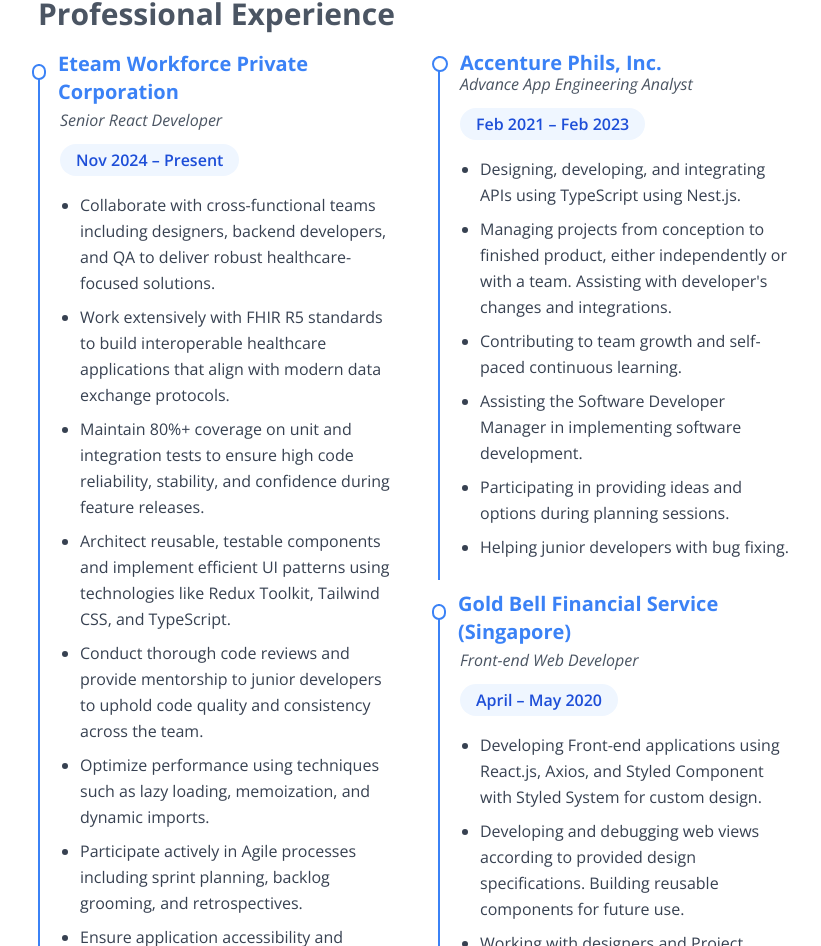
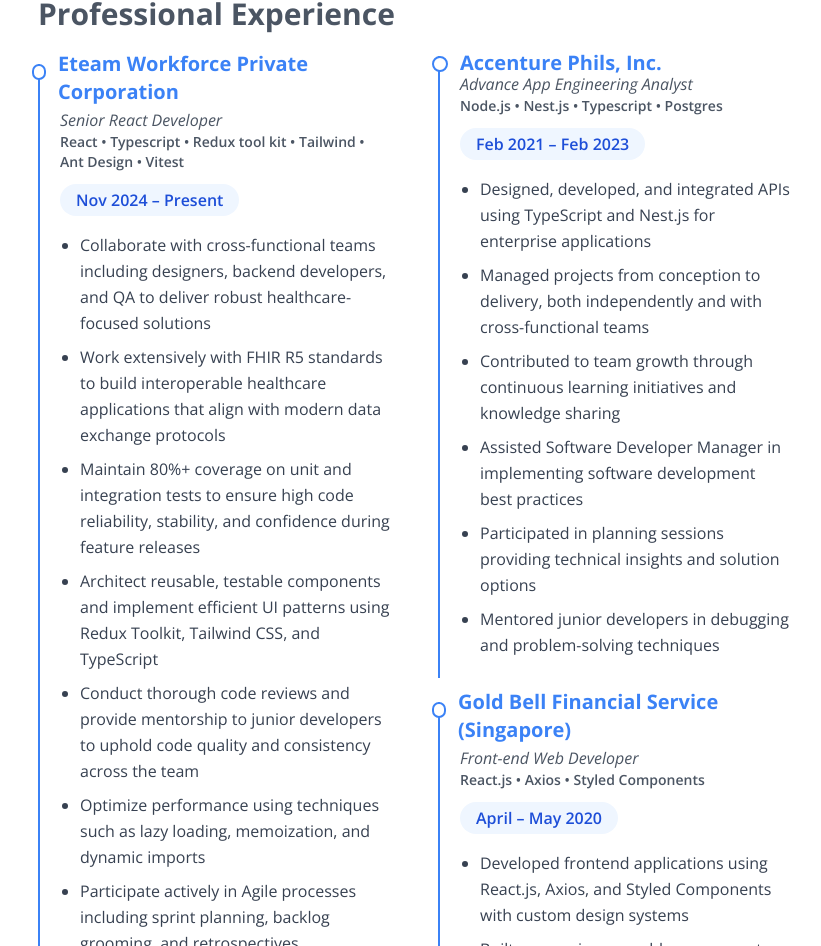
Before and after one commit to uraman2000/portfoliov2, a React (Vite) app: page / in a window 1280 px wide. Shown: the part 1854-2800 px from the top of the page, without its empty margins (218-1039 px from the left). Built offline with nearby package versions, Linux system fonts and the light colour scheme.

Commit message:
Add new resume PDF and update PersonalExperience component to include tech stack for each position, enhancing clarity and detail in job history.

```diff
--- a/src/components/PersonalExperience.jsx
+++ b/src/components/PersonalExperience.jsx
@@ -1,51 +1,74 @@
 /* eslint-disable react/no-unescaped-entities */
-import React from "react"
-import { animated } from '@react-spring/web'
-import { useStaggeredAnimation } from '../hooks/useScrollAnimation'
+import React from "react";
+import { animated } from "@react-spring/web";
+import { useStaggeredAnimation } from "../hooks/useScrollAnimation";
 
 const jobHistory = [
   {
     company: "Eteam Workforce Private Corporation",
     position: "Senior React Developer",
     duration: "Nov 2024 – Present",
+    techStack: [
+      "React",
+      "Typescript",
+      "Redux tool kit",
+      "Tailwind",
+      "Ant Design",
+      "Vitest",
+    ],
     responsibilities: [
-      "Collaborate with cross-functional teams including designers, backend developers, and QA to deliver robust healthcare-focused solutions.",
-      "Work extensively with FHIR R5 standards to build interoperable healthcare applications that align with modern data exchange protocols.",
-      "Maintain 80%+ coverage on unit and integration tests to ensure high code reliability, stability, and confidence during feature releases.",
-      "Architect reusable, testable components and implement efficient UI patterns using technologies like Redux Toolkit, Tailwind CSS, and TypeScript.",
-      "Conduct thorough code reviews and provide mentorship to junior developers to uphold code quality and consistency across the team.",
-      "Optimize performance using techniques such as lazy loading, memoization, and dynamic imports.",
-      "Participate actively in Agile processes including sprint planning, backlog grooming, and retrospectives.",
-      "Ensure application accessibility and responsiveness across devices and browsers.",
+      "Collaborate with cross-functional teams including designers, backend developers, and QA to deliver robust healthcare-focused solutions",
+      "Work extensively with FHIR R5 standards to build interoperable healthcare applications that align with modern data exchange protocols",
+      "Maintain 80%+ coverage on unit and integration tests to ensure high code reliability, stability, and confidence during feature releases",
+      "Architect reusable, testable components and implement efficient UI patterns using Redux Toolkit, Tailwind CSS, and TypeScript",
+      "Conduct thorough code reviews and provide mentorship to junior developers to uphold code quality and consistency across the team",
+      "Optimize performance using techniques such as lazy loading, memoization, and dynamic imports",
+      "Participate actively in Agile processes including sprint planning, backlog grooming, and retrospectives",
+      "Ensure application accessibility and responsiveness across devices and browsers",
     ],
   },
   {
     company: "Yempo - Your Employees Offshore",
     position: "Senior React Developer",
     duration: "Nov 2023 – Oct 2024",
+    techStack: [
+      "React",
+      "Typescript",
+      "Redux tool kit",
+      "Tailwind",
+      "Ant Design",
+      "Vitest",
+    ],
     responsibilities: [
-      "Participate in technical discussions and provide leadership in architectural decisions related to the front-end.",
-      "Mentor and guide junior developers by providing code reviews, knowledge sharing, and on-the-job training.",
-      "Stay up-to-date with the latest trends and advancements in React and related front-end technologies.",
-      "Proactively identify and propose improvements to development processes and tools.",
-      "Collaborate effectively with cross-functional teams (back-end developers, product managers) to achieve project goals.",
-      "Take ownership of assigned features and applications, ensuring timely delivery and quality.",
-      "Conduct thorough code reviews and provide actionable feedback to improve code quality, maintainability, and adherence to coding standards.",
+      "Led technical discussions and provided leadership in architectural decisions related to frontend development",
+      "Mentored and guided junior developers through code reviews, knowledge sharing, and hands-on training",
+      "Stayed current with latest trends and advancements in React and related frontend technologies",
+      "Proactively identified and proposed improvements to development processes and tools",
+      "Collaborated effectively with cross-functional teams (backend developers, product managers) to achieve project goals",
+      "Took ownership of assigned features and applications, ensuring timely delivery and quality",
+      "Conducted thorough code reviews and provided actionable feedback to improve code quality, maintainability, and coding standards",
     ],
   },
   {
     company: "New York Global Consultants Inc. (NYGCI)",
     position: "Senior React Developer",
     duration: "Feb 2023 – Nov 2023",
+    techStack: [
+      "React",
+      "Typescript",
+      "Redux tool kit",
+      "Material UI",
+      "Styled component",
+      "Vitest",
+    ],
     responsibilities: [
-      "Developing user-facing applications using ReactJS",
-      "Build ReactJS application using Typescript.",
-      "Building modular and reusable components and libraries",
-      "Optimizing your application for performance",
-      "Implementing automated testing integrated into development and maintenance workflows.",
-      "Staying up to date with all recent developments in the JavaScript and ReactJS space",
-      "Keeping an eye on security updates and issues found with React and all project dependencies.",
-      "Proposing any upgrades and updates necessary for keeping up with modern security and development best practices",
+      "Developed user-facing applications using React.js and TypeScript for enterprise clients",
+      "Built modular and reusable components and libraries to improve development efficiency",
+      "Optimized applications for performance using modern React patterns and best practices",
+      "Implemented automated testing integrated into development and maintenance workflows",
+      "Stayed up-to-date with developments in the JavaScript and React.js ecosystem",
+      "Monitored security updates and issues with React and all project dependencies",
+      "Proposed upgrades and updates necessary for maintaining modern security and development best practices",
     ],
   },
 
@@ -53,65 +76,98 @@
     company: "Accenture Phils, Inc.",
     position: "Advance App Engineering Analyst",
     duration: "Feb 2021 – Feb 2023 ",
+    techStack: [
+      "Node.js",
+      "Nest.js",
+      "Typescript",
+      "Postgres",
+    ],
     responsibilities: [
-      "Designing, developing, and integrating APIs using TypeScript using Nest.js.",
-      "Managing projects from conception to finished product, either independently or with a team. Assisting with developer's changes and integrations.",
-      "Contributing to team growth and self-paced continuous learning.",
-      "Assisting the Software Developer Manager in implementing software development.",
-      "Participating in providing ideas and options during planning sessions.",
-      "Helping junior developers with bug fixing.",
+      "Designed, developed, and integrated APIs using TypeScript and Nest.js for enterprise applications",
+      "Managed projects from conception to delivery, both independently and with cross-functional teams",
+      "Contributed to team growth through continuous learning initiatives and knowledge sharing",
+      "Assisted Software Developer Manager in implementing software development best practices",
+      "Participated in planning sessions providing technical insights and solution options",
+      "Mentored junior developers in debugging and problem-solving techniques",
     ],
   },
   {
     company: "Gold Bell Financial Service (Singapore)",
     position: "Front-end Web Developer",
     duration: "April – May 2020",
+    techStack: [
+      "React.js",
+      "Axios",
+      "Styled Components",
+    ],
     responsibilities: [
-      "Developing Front-end applications using React.js, Axios, and Styled Component with Styled System for custom design.",
-      "Developing and debugging web views according to provided design specifications. Building reusable components for future use.",
-      "Working with designers and Project Manager for deployment on the server.",
+      "Developed frontend applications using React.js, Axios, and Styled Components with custom design systems",
+      "Built responsive, reusable components according to provided design specifications for future scalability",
+      "Collaborated with designers and Project Managers for seamless server deployment and production releases",
     ],
   },
   {
     company: "Radio Wealth Finance Company, Inc. (Philippines)",
     position: "Full Stack Web Developer",
     duration: "Jul 2019 – Feb 2021",
+    techStack: [
+      "React.js",
+      "Material-UI",
+      "Node.js",
+      "TypeORM",
+      "Microsoft SQL Server",
+      "MySQL",
+      ".NET Entity Framework",
+    ],
     responsibilities: [
-      "Developing Rest APIs using Node.js, TypeOrm, MsSql, and MySQL.",
-      "Developing Front-end applications using React.js and Material-UI.",
-      "Developing a PDC monitoring system to monitor all the PDC transactions of all branches of the company.",
-      "Developing APIs for Policy Portal using DotNet Entity Framework.",
+      "Designed and developed robust RESTful APIs using Node.js, TypeORM, and databases like MS SQL Server and MySQL to support financial services workflows",
+      "Built scalable, responsive frontend applications using React.js and Material-UI, ensuring modern UI/UX for internal business tools",
+      "Led the development of a Post-Dated Check (PDC) Monitoring System, enabling real-time tracking and reporting of PDC transactions across multiple branches",
+      "Developed APIs for a Policy Portal using .NET Entity Framework, supporting integrated and automated policy management processes",
     ],
   },
   {
     company: "Tektos Ecosystems Limited (Philippines)",
     position: "Android Developer",
     duration: "Aug 2018 – Nov 2018",
+    techStack: [
+      "Android",
+      "Kotlin",
+    ],
     responsibilities: [
-      "Created a custom UI view component for the app.",
-      "Improving and developing the app.",
+      "Created custom UI view components for production Android applications",
+      "Enhanced and optimized existing applications for improved performance and user experience",
     ],
   },
   {
     company: "Infotouch (Philippines)",
     position: "Android Developer",
     duration: "Feb 2018 – Aug 2018",
+    techStack: [
+      "Android",
+      "Kotlin",
+    ],
     responsibilities: [
-      "Working with API developers and App Designers to deliver a user-friendly Stock Marketing app for the company's client.",
-      "Using Retrofit and RxJava for API Integration.",
-      "Using the Kotlin language.",
+      "Collaborated with API developers and designers to deliver user-friendly stock trading application",
+      "Implemented API integration using Retrofit and RxJava for seamless data handling",
     ],
   },
-]
+];
 
 export default function PersonalExperience() {
-  const middleIndex = Math.ceil(jobHistory.length / 3)
-  const column1Data = jobHistory.slice(0, middleIndex )
-  const column2Data = jobHistory.slice(middleIndex)
+  const middleIndex = Math.ceil(jobHistory.length / 3);
+  const column1Data = jobHistory.slice(0, middleIndex);
+  const column2Data = jobHistory.slice(middleIndex);
 
   // Staggered animations for job history items
-  const [column1Ref, column1Animations] = useStaggeredAnimation(column1Data, 200)
-  const [column2Ref, column2Animations] = useStaggeredAnimation(column2Data, 300)
+  const [column1Ref, column1Animations] = useStaggeredAnimation(
+    column1Data,
+    200
+  );
+  const [column2Ref, column2Animations] = useStaggeredAnimation(
+    column2Data,
+    300
+  );
 
   const layout = (item, animation) => {
     return (
@@ -125,7 +181,12 @@
             {item.company}
           </span>
         </div>
-        <div className="-translate-y-3 italic text-gray-600">{item.position}</div>
+        <div className="-translate-y-3 italic text-gray-600">
+          {item.position}
+        </div>
+        <div className="-translate-y-3 font-semibold text-gray-600 text-sm">
+          {item.techStack && item.techStack.join(" • ")}
+        </div>
         <div className="bg-blue-50 w-max py-1 px-4 font-semibold mb-4 rounded-full text-blue-700">
           {item.duration}
         </div>
@@ -137,13 +198,16 @@
           ))}
         </ul>
       </animated.div>
-    )
-  }
+    );
+  };
 
   return (
     <div className="flex lg:flex-row flex-col gap-8">
       <div className="lg:w-1/2 w-full">
-        <div ref={column1Ref} className="flex flex-col flex-wrap mt-2 space-y-6">
+        <div
+          ref={column1Ref}
+          className="flex flex-col flex-wrap mt-2 space-y-6"
+        >
           {column1Data.map((item, index) => (
             <React.Fragment key={index}>
               {layout(item, column1Animations[index])}
@@ -161,5 +225,5 @@
         </div>
       </div>
     </div>
-  )
+  );
 }
--- a/src/sections/Hero.jsx
+++ b/src/sections/Hero.jsx
@@ -116,7 +116,7 @@
           </a>
           <a
             download
-            href={"/pol-imbing-v2.pdf"}
+            href={"/pol-imbing-v3.pdf"}
             className="invisible w-0 md:visible md:w-max absolute md:relative md: disabled:bg-gray-600 flex items-center py-2 px-4 bg-blue-600 enabled:hover:bg-blue-700 text-white font-semibold rounded-full shadow-lg transition duration-300 ease-in-out transform enabled:hover:scale-105 enabled:hover:shadow-xl"
           >
             Download Resume
```
Also changed, not shown: 1 other file (tests, documents, lock files or other folders).
